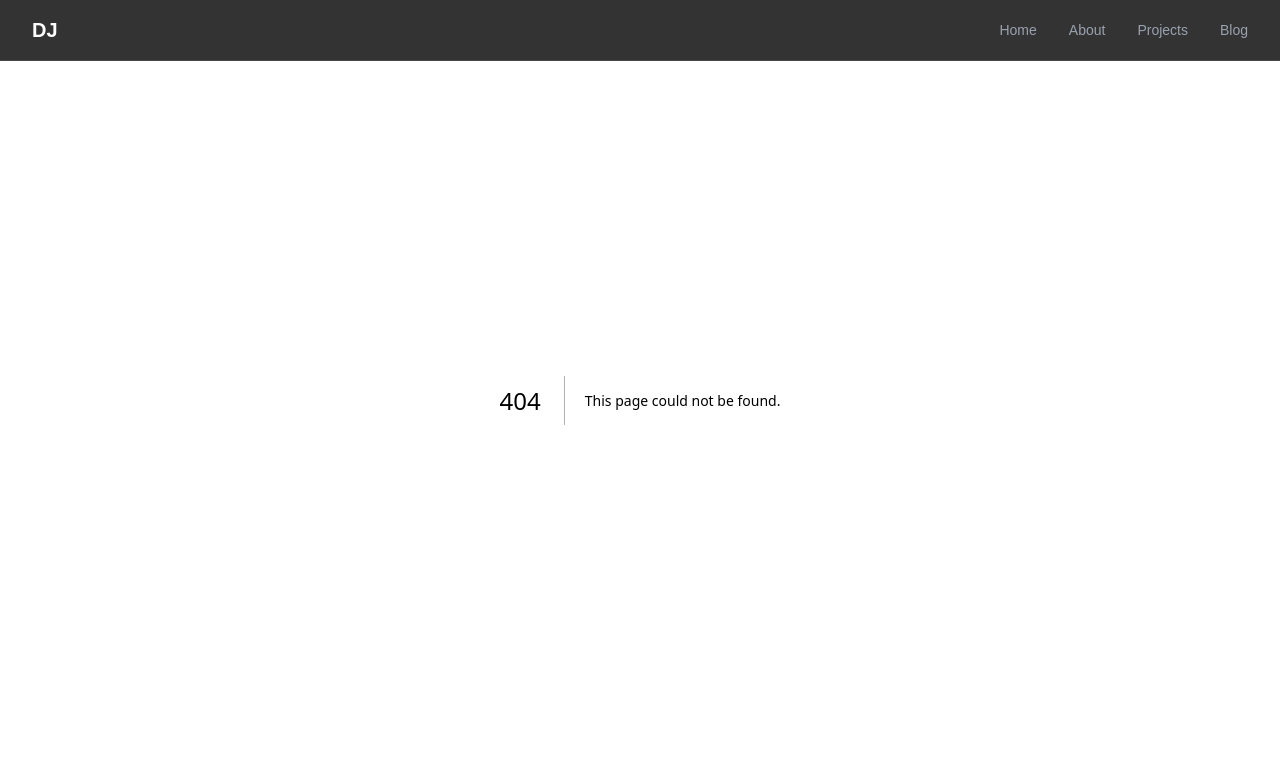
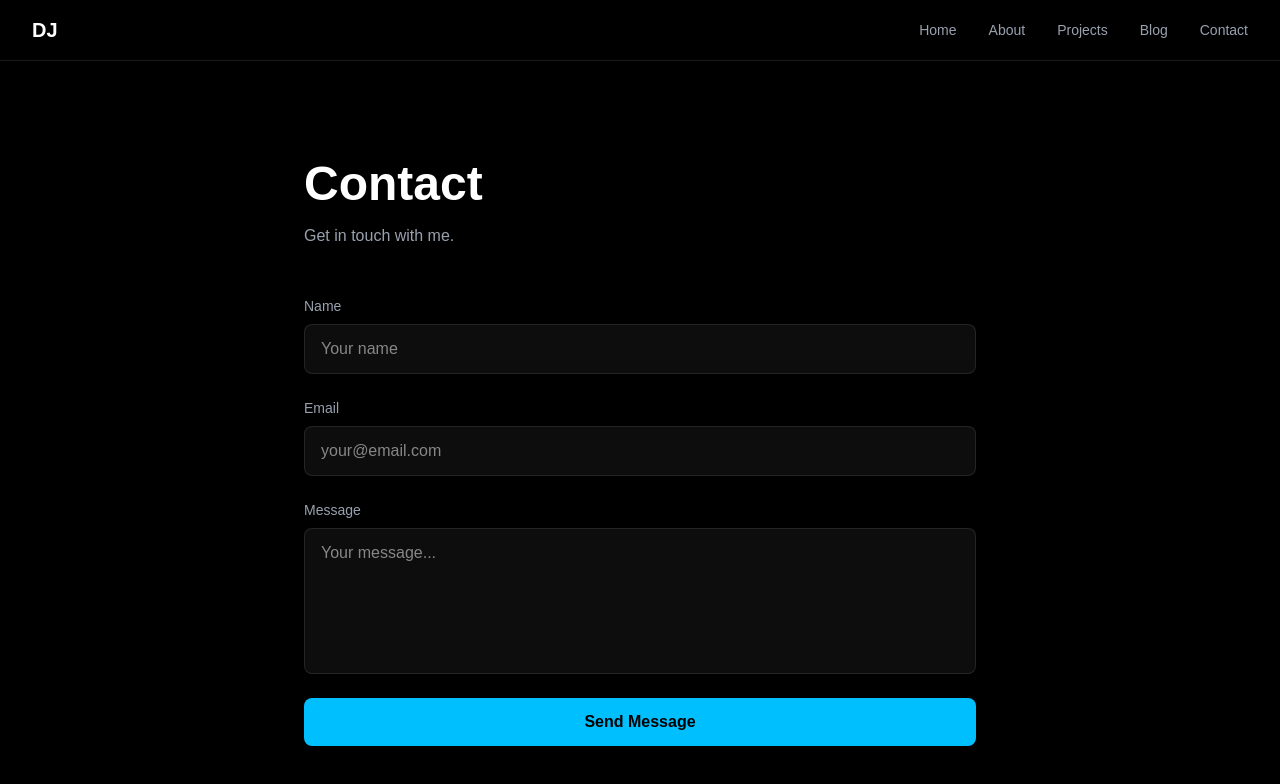
Before and after one commit to BerryMagneto/nextjs-intro, a Next.js app: page /contact in a window 1280 px wide. Before the commit this address had no page. Shown: the top 784 px of the page. Built offline with nearby package versions, Linux system fonts and the light colour scheme.

Commit message:
add contact form with API route

```diff
--- /dev/null
+++ b/app/api/contact/route.ts
@@ -0,0 +1,20 @@
+export async function POST(request: Request) {
+  const body = await request.json()
+  const { name, email, message } = body
+
+  // Basic validation
+  if (!name || !email || !message) {
+    return Response.json(
+      { error: 'All fields are required' },
+      { status: 400 }
+    )
+  }
+
+  // In a real app you'd send an email or save to a database here
+  console.log('New contact submission:', { name, email, message })
+
+  return Response.json(
+    { success: true, message: 'Message received!' },
+    { status: 200 }
+  )
+}
--- a/app/api/hello/route.ts
+++ /dev/null
@@ -1,10 +0,0 @@
-export async function GET() {
-  const data = {
-    name: 'Darnell',
-    role: 'Front End Developer',
-    stack: ['React', 'TypeScript', 'Tailwind', 'Next.js'],
-    available: true,
-  }
-
-  return Response.json(data)
-}
--- /dev/null
+++ b/app/contact/page.tsx
@@ -0,0 +1,100 @@
+'use client'
+
+import { useState } from 'react'
+
+export default function Contact() {
+  const [name, setName] = useState('')
+  const [email, setEmail] = useState('')
+  const [message, setMessage] = useState('')
+  const [submitted, setSubmitted] = useState(false)
+  const [loading, setLoading] = useState(false)
+
+  async function handleSubmit(e: React.FormEvent) {
+    e.preventDefault()
+    setLoading(true)
+
+    const res = await fetch('/api/contact', {
+      method: 'POST',
+      headers: { 'Content-Type': 'application/json' },
+      body: JSON.stringify({ name, email, message }),
+    })
+
+    const data = await res.json()
+
+    if (data.success) {
+      setSubmitted(true)
+    }
+
+    setLoading(false)
+  }
+
+  if (submitted) {
+    return (
+      <main className="min-h-screen bg-black text-white pt-24 px-6">
+        <div className="max-w-2xl mx-auto py-16">
+          <h1 className="text-5xl font-bold mb-4">Message Sent!</h1>
+          <p className="text-gray-400 mb-8">Thanks for reaching out. I'll get back to you soon.</p>
+          <button
+            onClick={() => {
+              setSubmitted(false)
+              setName('')
+              setEmail('')
+              setMessage('')
+            }}
+            className="text-[#00BFFF] text-sm hover:underline"
+          >
+            ← Send another message
+          </button>
+        </div>
+      </main>
+    )
+  }
+
+  return (
+    <main className="min-h-screen bg-black text-white pt-24 px-6">
+      <div className="max-w-2xl mx-auto py-16">
+        <h1 className="text-5xl font-bold mb-4">Contact</h1>
+        <p className="text-gray-400 mb-12">Get in touch with me.</p>
+        <form onSubmit={handleSubmit} className="flex flex-col gap-6">
+          <div className="flex flex-col gap-2">
+            <label className="text-sm text-gray-400">Name</label>
+            <input
+              type="text"
+              value={name}
+              onChange={e => setName(e.target.value)}
+              className="bg-white/5 border border-white/10 rounded-lg px-4 py-3 text-white focus:outline-none focus:border-[#00BFFF] transition-colors"
+              placeholder="Your name"
+            />
+          </div>
+          <div className="flex flex-col gap-2">
+            <label className="text-sm text-gray-400">Email</label>
+            <input
+              type="email"
+              value={email}
+              onChange={e => setEmail(e.target.value)}
+              className="bg-white/5 border border-white/10 rounded-lg px-4 py-3 text-white focus:outline-none focus:border-[#00BFFF] transition-colors"
+              placeholder="your@email.com"
+            />
+          </div>
+          <div className="flex flex-col gap-2">
+            <label className="text-sm text-gray-400">Message</label>
+            <textarea
+              value={message}
+              onChange={e => setMessage(e.target.value)}
+              rows={5}
+              className="bg-white/5 border border-white/10 rounded-lg px-4 py-3 text-white focus:outline-none focus:border-[#00BFFF] transition-colors resize-none"
+              placeholder="Your message..."
+            />
+          </div>
+          <button
+            type="submit"
+            disabled={loading}
+            className="bg-[#00BFFF] text-black font-semibold px-6 py-3 rounded-lg hover:opacity-90 transition-opacity disabled:opacity-50"
+          >
+            {loading ? 'Sending...' : 'Send Message'}
+          </button>
+        </form>
+      </div>
+    </main>
+  )
+}
--- a/app/layout.tsx
+++ b/app/layout.tsx
@@ -21,6 +21,7 @@ export default function RootLayout({
             <a href="/about" className="text-gray-400 hover:text-white text-sm transition-colors">About</a>
             <a href="/projects" className="text-gray-400 hover:text-white text-sm transition-colors">Projects</a>
             <a href="/blog" className="text-gray-400 hover:text-white text-sm transition-colors">Blog</a>
+            <a href="/contact" className="text-gray-400 hover:text-white text-sm transition-colors">Contact</a>
           </div>
         </nav>
         {children}
```
